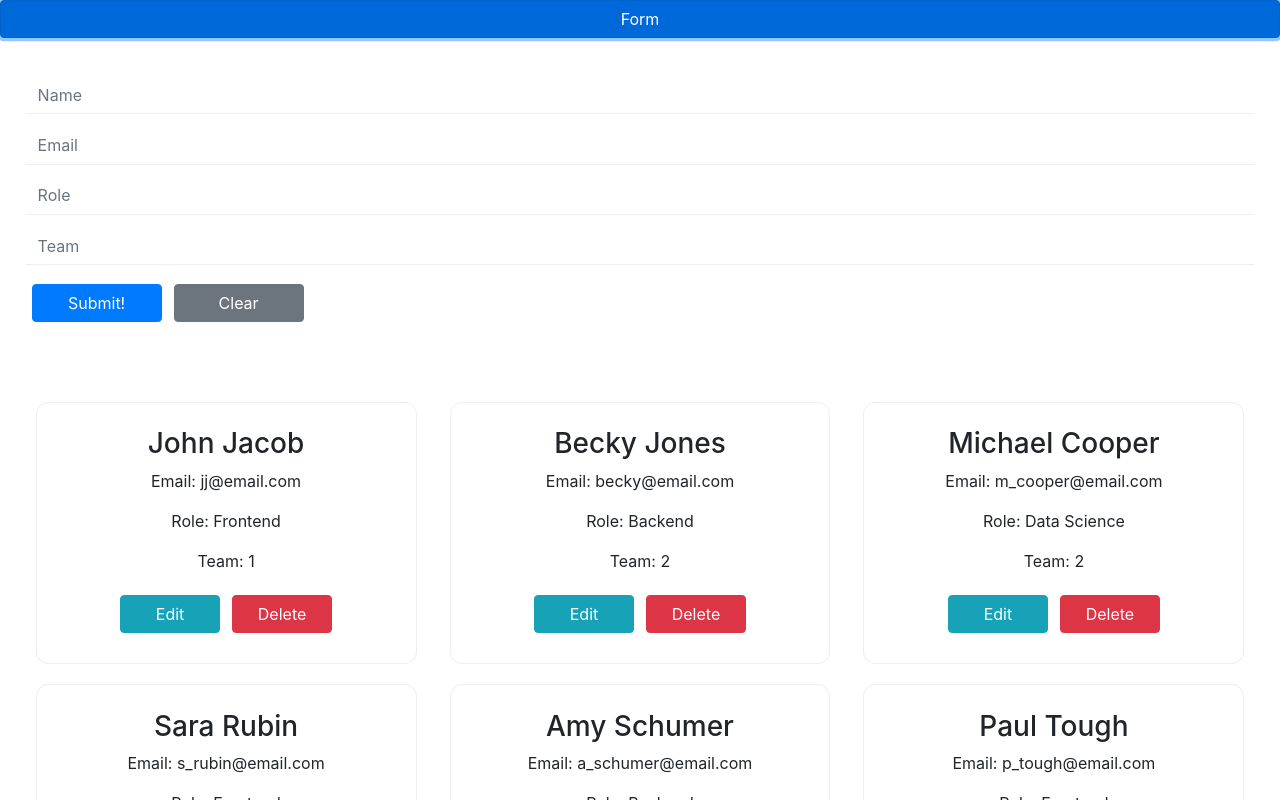
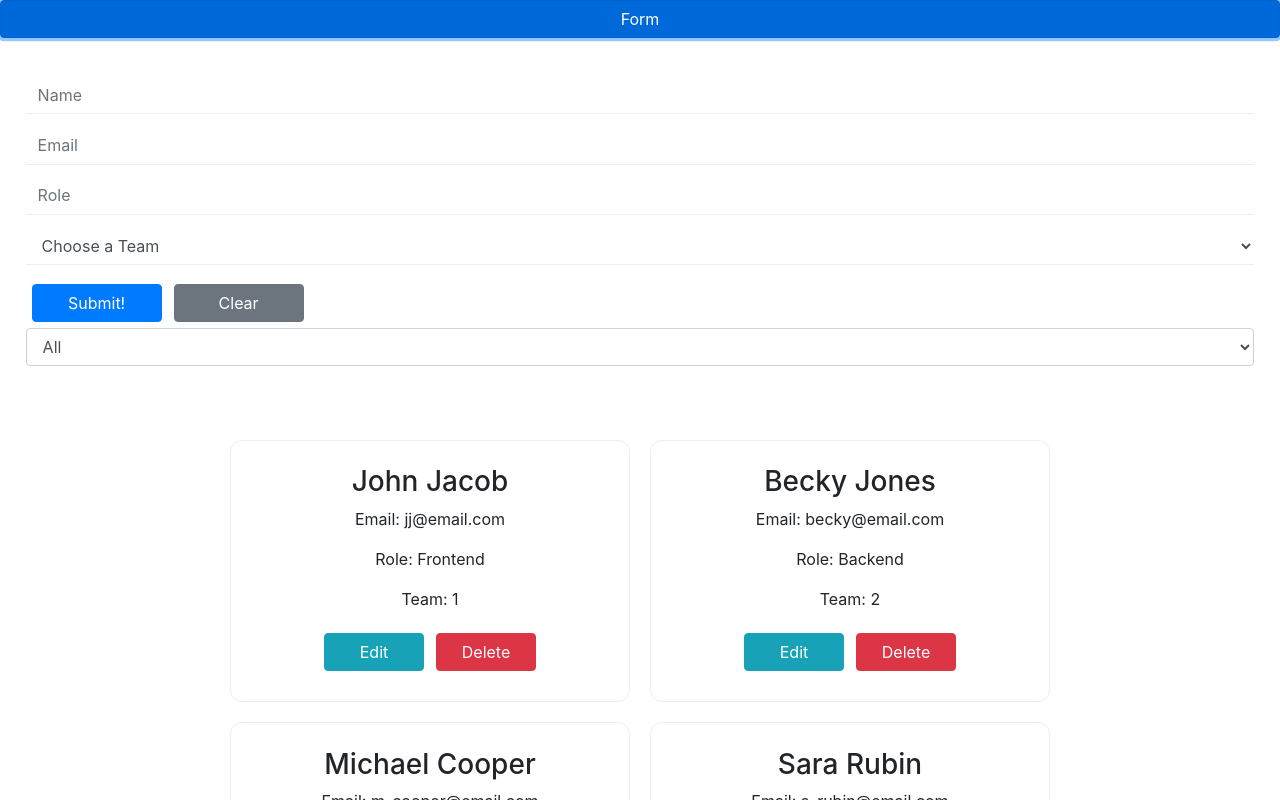
Before and after one commit to bloominstituteoftechnology/team-builder, a React (Create React App) app: page / in a window 1280 px wide. Both pictures are taken after a click on the button "Form". Shown: the top 800 px of the page. Built offline with nearby package versions, Linux system fonts and the light colour scheme.

Commit message:
Filter users by team

```diff
--- a/src/App.js
+++ b/src/App.js
@@ -9,6 +9,7 @@ const StyledApp = styled.div`
   display: flex;
   flex-direction: column;
 `
+
 
 function App() {
   const [user, setUser] = useState("");
@@ -59,8 +60,17 @@ function App() {
     setCollapse(!collapse);
   }
 
+  const handleFilter = (e) => {
+    console.log(e.target.value);
+    const id = e.target.value
+    setData(userData)
+    if (id != 'all') {
+      setData(userData.filter((user) => { return user.teamNumber == id }))
+    }
+  }
+
   return (
-    <>
+    <div className="App">
       <StyledApp>
         <Button onClick={() => handleCollapse()} color="primary">Form</Button>
         <Collapse isOpen={collapse}>
@@ -69,6 +79,7 @@ function App() {
             handleChange={handleChange}
             handleClear={handleClear}
             memberToEdit={memberToEdit}
+            handleFilter={handleFilter}
           />
         </Collapse>
 
@@ -76,9 +87,11 @@ function App() {
           data={data}
           memberToEdit={memberToEdit}
           removeMember={removeMember}
+          setCollapse={setCollapse}
+          collapse={collapse}
         />
       </StyledApp>
-    </>
+    </div>
   );
 }
 
--- a/src/Components/Form/Form.js
+++ b/src/Components/Form/Form.js
@@ -1,5 +1,5 @@
 import React from "react";
-import { Form as ReactForm, Input, Button } from 'reactstrap'
+import { Form as ReactForm, Input, Button, Dropdown } from 'reactstrap'
 import styled from 'styled-components'
 
 const StyledForm = styled.div`
@@ -20,15 +20,26 @@ const styleButton = {
 // pattern = '^[A-Za-z]+$'
 
 const Form = (props) => {
+
   return (
-    <StyledForm>
+    <StyledForm >
       <ReactForm onSubmit={props.handleSubmit}>
         <Input style={styleInputs} type="text" name="name" value={props.user.name} onChange={props.handleChange} required title="No numeric characters allowed" placeholder="Name" />
         <Input style={styleInputs} type="email" name="email" value={props.user.email} onChange={props.handleChange} required placeholder="Email" />
         <Input style={styleInputs} type="text" name="role" value={props.user.role} onChange={props.handleChange} required placeholder="Role" />
-        <Input style={styleInputs} type="text" name="teamNumber" value={props.user.teamNumber} onChange={props.handleChange} required placeholder="Team" />
+        {/* <Input style={styleInputs} type="text" name="teamNumber" value={props.user.teamNumber} onChange={props.handleChange} required placeholder="Team" /> */}
+        <Input style={styleInputs} type="select" name="teamNumber" value={props.user.teamNumber} onChange={props.handleChange} required placeholder="Team" >
+          <option value="" disabled selected hidden>Choose a Team</option>
+          <option value="1">1</option>
+          <option value="2">2</option>
+        </Input>
         <Button style={styleButton} color="primary">Submit!</Button>
         <Button style={styleButton} color="secondary" type="button" onClick={() => props.handleClear()}>Clear</Button>
+        <Input type="select" name="select" onChange={e => props.handleFilter(e)}>
+          <option value="all">All</option>
+          <option value="1">1</option>
+          <option value="2">2</option>
+        </Input>
       </ReactForm>
     </StyledForm>
   );
--- a/src/Components/List/List.js
+++ b/src/Components/List/List.js
@@ -6,14 +6,15 @@ const StyledList = styled.div`
   display: flex;
   flex-wrap: wrap;
   padding: 2%;
-  justify-content: space-between;
+  justify-content: center;
+  align-items: end;
 `
 
 const StyledCard = styled.div`
   border: 1px solid #eee;
   padding: 2%;
   border-radius: 12px;
-  width: 31%;
+  width: 400px;
   margin: 10px;
   text-align: center;
 `
@@ -29,10 +30,10 @@ const StyledName = styled.h3`
 
 const List = (props) => {
   return (
-    <StyledList>
+    <StyledList >
       {props.data.map(user => {
         return (
-          <StyledCard key={user.id}  >
+          <StyledCard key={user.id}>
             <div className="userInfo">
               <StyledName>{user.name}</StyledName>
               <p>Email: {user.email}</p>
@@ -48,6 +49,7 @@ const List = (props) => {
           </StyledCard>
         );
       })}
+      <Button color="success" style={{ margin: '10px', width: '50px' }} onClick={() => props.setCollapse(!props.collapse)}>+</Button>
     </StyledList>
   );
 };
--- a/src/data.js
+++ b/src/data.js
@@ -40,6 +40,13 @@ const userData = [
     role: 'Frontend',
     teamNumber: '2',
     id: 5
+  },
+  {
+    name: 'Paul Tough',
+    email: 'p_tough@email.com',
+    role: 'Frontend',
+    teamNumber: '2',
+    id: 7
   }
 ]
 
```
Also changed, not shown: src/index.js (line endings or trailing spaces).
